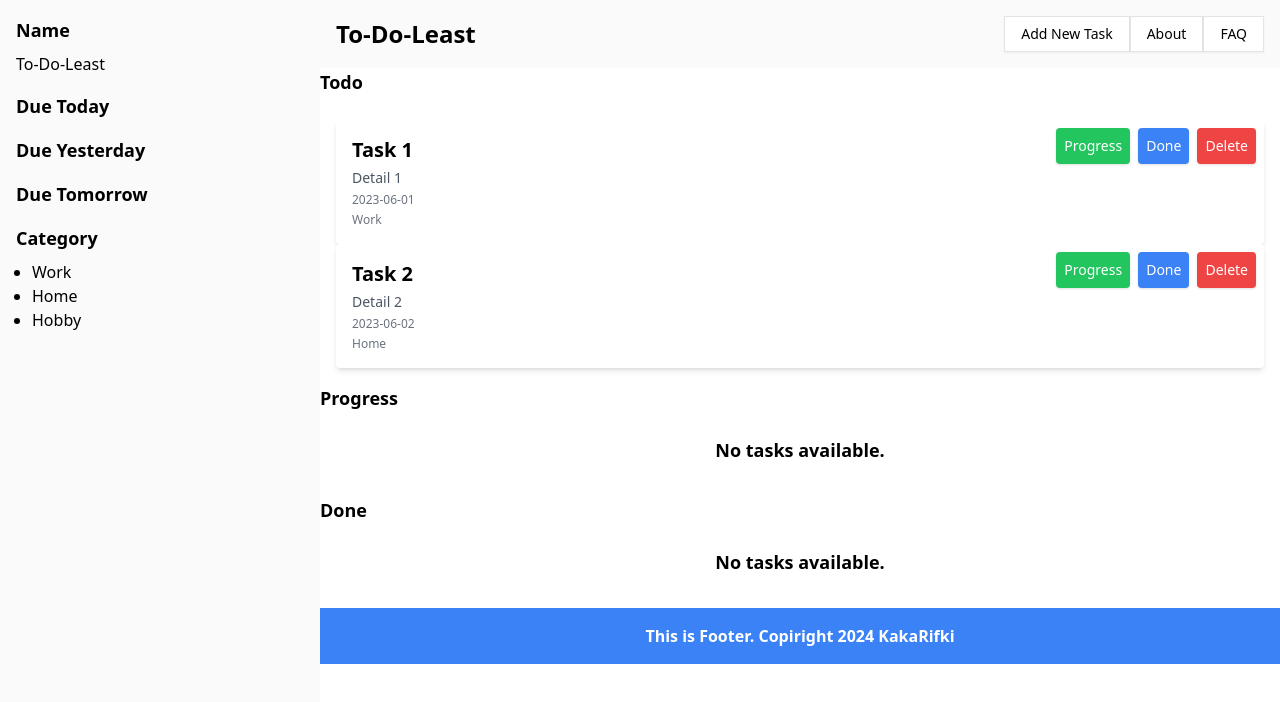
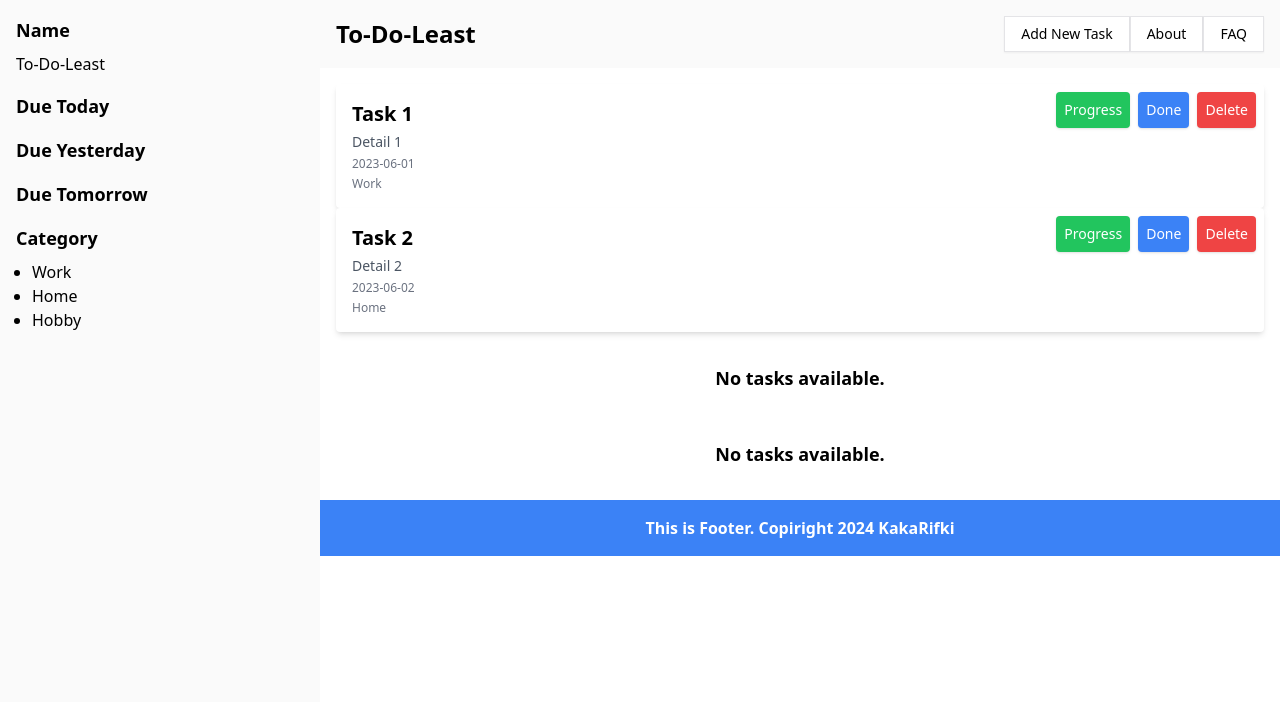
Before and after one commit to kakarifki/To-do-least, a React (Vite) app: page / in a window 1280 px wide. Shown: the top 702 px of the page. Built offline with nearby package versions, Linux system fonts and the light colour scheme.

Commit message:
feat: fix saving local storage

```diff
--- a/src/App.tsx
+++ b/src/App.tsx
@@ -1,8 +1,8 @@
 import { FC } from 'react';
 import TaskList from './components/list-tasks';
-import { Task } from './data/initialTasks';
+import { Task } from '@/data/initialTasks';
 import { useTasks } from './context/task-context';
-import Layout from './components/common/layout';
+import Layout from '@/components/common/layout';
 
 const App: FC = () => {
   const { tasks, deleteTask, handleEditTaskStatus } = useTasks();
@@ -26,30 +26,21 @@ const App: FC = () => {
       </div>
       <div className="main w-3/4">
         <Layout>
-          <div className="task-column">
-            <h2 className="text-lg font-semibold mb-2">Todo</h2>
         <TaskList
           tasks={filteredTasks('todo')}
           deleteTask={deleteTask}
           handleEditTaskStatus={handleEditTaskStatus}
         />
-          </div>
-          <div className="task-column">
-            <h2 className="text-lg font-semibold mb-2">Progress</h2>
         <TaskList
           tasks={filteredTasks('progress')}
           deleteTask={deleteTask}
           handleEditTaskStatus={handleEditTaskStatus}
         />
-          </div>
-          <div className="task-column">
-            <h2 className="text-lg font-semibold mb-2">Done</h2>
         <TaskList
           tasks={filteredTasks('done')}
           deleteTask={deleteTask}
           handleEditTaskStatus={handleEditTaskStatus}
         />
-          </div>
         </Layout>
       </div>
     </div>
--- a/src/context/task-context.tsx
+++ b/src/context/task-context.tsx
@@ -1,5 +1,5 @@
 import { createContext, useContext, useState, useEffect } from 'react';
-import { Task, initialTasks } from '@/data/initialTasks';
+import { Task, initialTasks } from '../data/initialTasks';
 
 interface TaskContextType {
   tasks: Task[];
@@ -12,17 +12,20 @@ interface TaskContextType {
 const TaskContext = createContext<TaskContextType | undefined>(undefined);
 
 export const TaskProvider = ({ children }: { children: React.ReactNode }) => {
-  const [tasks, setTasks] = useState<Task[]>(initialTasks);
-
-  useEffect(() => {
+  // Get initial data from localStorage or fall back to initialTasks
+  const getInitialTasks = () => {
     const storedTasks = localStorage.getItem('tasks');
     if (storedTasks) {
-      const parsedTasks: Task[] = JSON.parse(storedTasks);
-      setTasks(parsedTasks);
+      return JSON.parse(storedTasks);
     }
-  }, []);
+    return initialTasks;
+  };
 
+  const [tasks, setTasks] = useState<Task[]>(getInitialTasks());
+
+  // Save to localStorage whenever tasks change
   useEffect(() => {
+    console.log('Saving tasks to localStorage:', tasks);
     localStorage.setItem('tasks', JSON.stringify(tasks));
   }, [tasks]);
 
--- a/src/pages/new-task.tsx
+++ b/src/pages/new-task.tsx
@@ -1,10 +1,10 @@
 import { FC } from 'react';
 import { useForm } from 'react-hook-form';
 import { ErrorMessage } from '@hookform/error-message';
-import { Input } from '@/components/ui/input';
-import { Button } from '@/components/ui/button';
-import { Select, SelectTrigger, SelectContent, SelectItem, SelectValue } from '@/components/ui/select';
-import { useTasks } from '@/context/task-context';
+import { Input } from '../components/ui/input';
+import { Button } from '../components/ui/button';
+import { Select, SelectTrigger, SelectContent, SelectItem, SelectValue } from '../components/ui/select';
+import { useTasks } from '../context/task-context';
 import { useNavigate } from 'react-router-dom';
 
 interface TaskForm {
@@ -17,9 +17,10 @@ interface TaskForm {
 const NewTask: FC = () => {
   const { addTask } = useTasks();
   const navigate = useNavigate();
-  const { register, formState: { errors }, handleSubmit, reset } = useForm<TaskForm>();
+  const { register, formState: { errors }, handleSubmit, reset, watch } = useForm<TaskForm>();
 
   const onSubmit = (data: TaskForm) => {
+    console.log('Submitting task data:', data);
     addTask(data.taskName, data.details, data.dueDate, data.category);
     reset();
     navigate('/');
@@ -29,6 +30,8 @@ const NewTask: FC = () => {
     reset();
     navigate('/');
   };
+
+  const categoryValue = watch('category');
 
   return (
     <div className="container mx-auto p-4">
@@ -55,7 +58,10 @@ const NewTask: FC = () => {
         <Input type="date" {...register('dueDate')} />
         {/* Select with shadcn start*/}
         <Select
-          onValueChange={(value: string) => register('category').onChange({ target: { value } })}
+          onValueChange={(value: string) => {
+            register('category').onChange({ target: { value } });
+          }}
+          value={categoryValue}
         >
           <SelectTrigger className="border rounded p-2">
             <SelectValue placeholder="Select Category" />
--- a/src/pages/task-detail.tsx
+++ b/src/pages/task-detail.tsx
@@ -36,7 +36,6 @@ const TaskDetail: FC = () => {
   }
 
   return (
-    <Layout>
     <div className="container mx-auto p-4">
       <h2 className="text-lg font-semibold mb-2">Task Detail</h2>
       <div className="bg-white p-4 rounded shadow-md mb-4">
@@ -77,8 +76,7 @@ const TaskDetail: FC = () => {
         </Button>
       </div>
     </div>
-    </Layout>
   );
 };
 
-export default TaskDetail;
+export default () => <Layout><TaskDetail /></Layout>;
```
Lines whose indentation alone changed are shown as unchanged.
